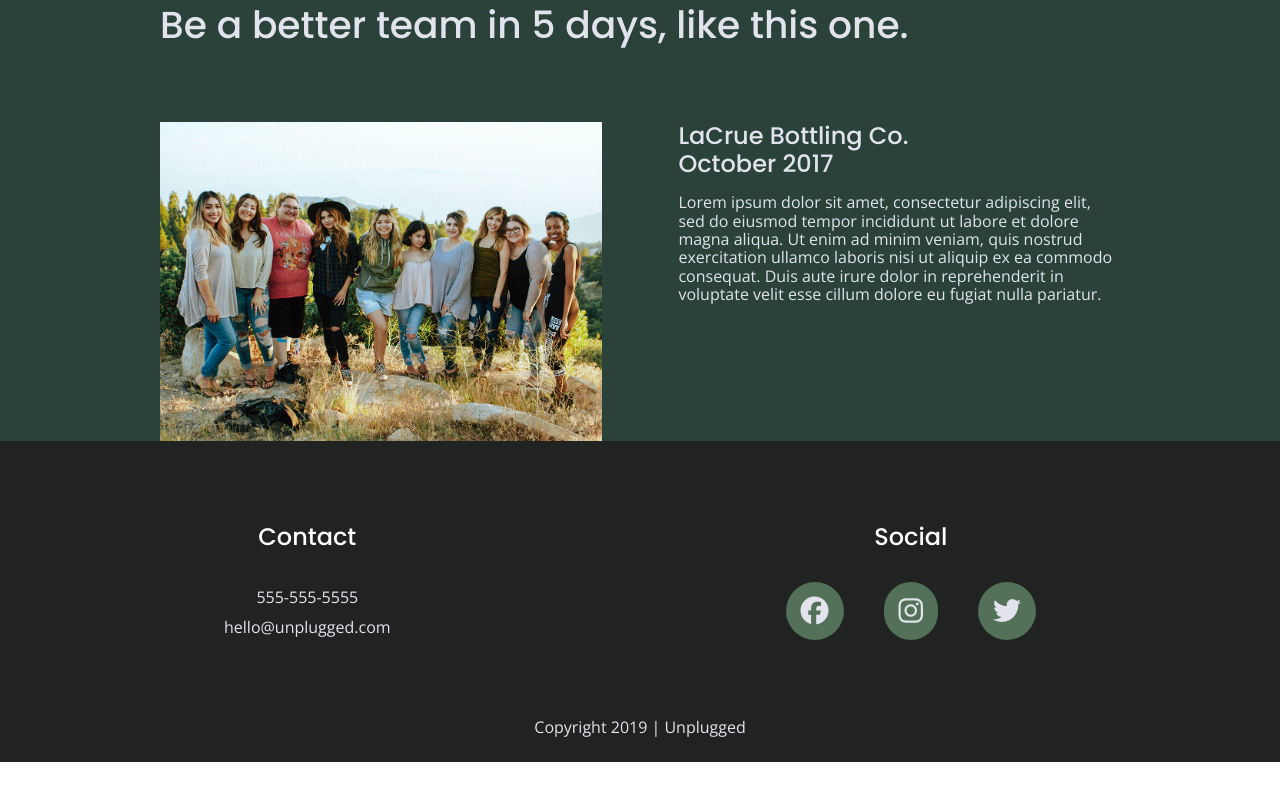
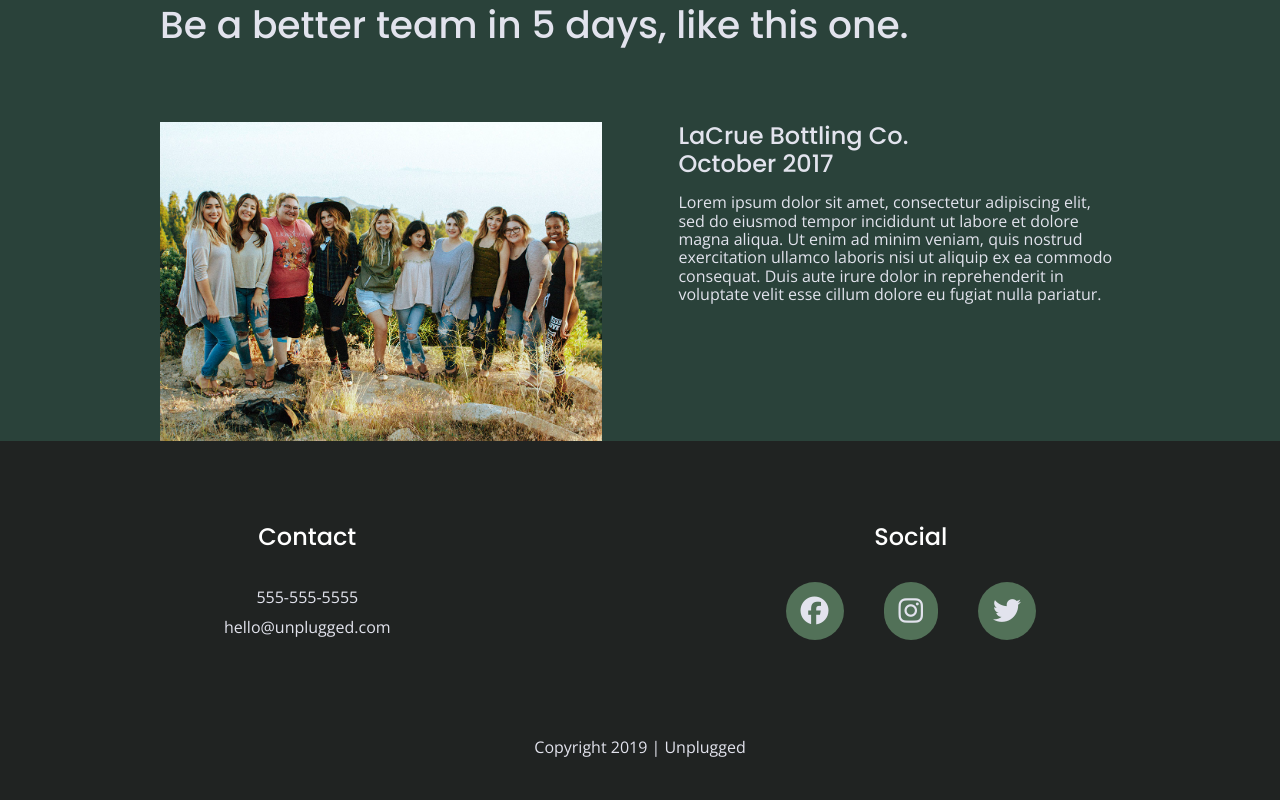
Before and after one commit to mahelkenn/unplugged, a website built with Parcel: page index.html in a window 1280 px wide. Shown: the part 2015-2815 px from the top of the page. Before the commit the page ends 2777 px from the top, so only its background shows below. Built offline with nearby package versions, Linux system fonts and the light colour scheme.

Commit message:
Fixed footer on 480px screen

```diff
--- a/css/main.css
+++ b/css/main.css
@@ -339,6 +339,7 @@ aside {
 
 footer {
   background-color: #202322;
+  flex-direction: column;
 }
 
 footer .content-wrapper {
@@ -381,15 +382,15 @@ footer p {
   margin: 0;
   line-height: 30px;
 }
+
 footer .copyright {
-  margin: 20px 0;
+  margin: 40px 0;
   text-align: center;
 }
 
 aside .form {
   margin-top: 30px;
 }
-
 
 /*------------ Input Box Styles ------------- */
 input[type=text] {
```
